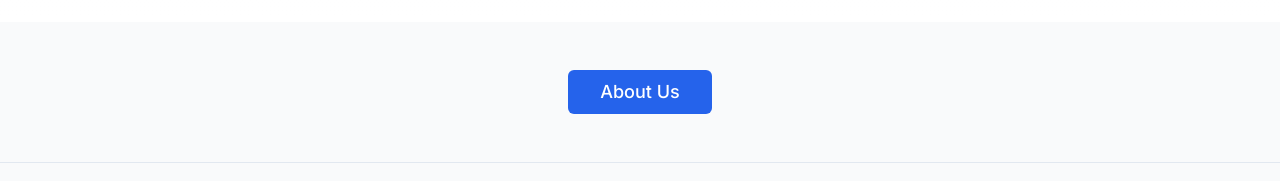
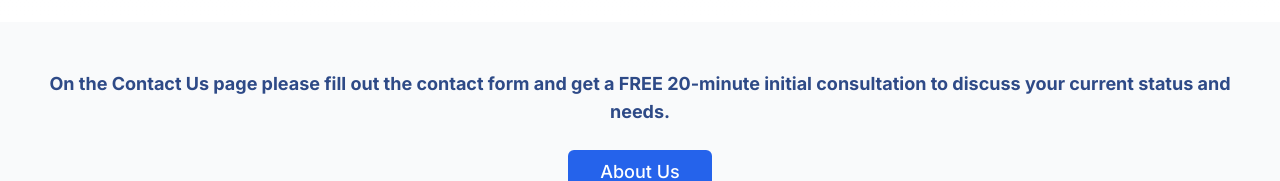
Before and after one commit to ReuvenKatz/pathway-nexus-gateway1, a React (Vite) app: page / in a window 1280 px wide. Shown: the part 1218-1399 px from the top of the page. Built offline with nearby package versions, Linux system fonts and the light colour scheme; a web font is replaced by a local one.

Commit message:
Add consultation sentence to front page
Added a bold sentence about a free consultation to the bottom of the front page, above the "About Us" section.

```diff
--- a/src/pages/Home.tsx
+++ b/src/pages/Home.tsx
@@ -70,6 +70,9 @@ const Home = () => {
       {/* CTA Section */}
       <section className="bg-gray-50 py-12">
         <div className="mx-auto max-w-7xl px-4 sm:px-6 lg:px-8 text-center">
+          <p className="text-lg font-bold text-[#2E4A87] mb-6">
+            On the Contact Us page please fill out the contact form and get a FREE 20-minute initial consultation to discuss your current status and needs.
+          </p>
           <Button asChild size="lg" className="bg-blue-600 hover:bg-blue-700 text-white text-lg px-8 py-4">
             <Link to="/about">About Us</Link>
           </Button>
```
